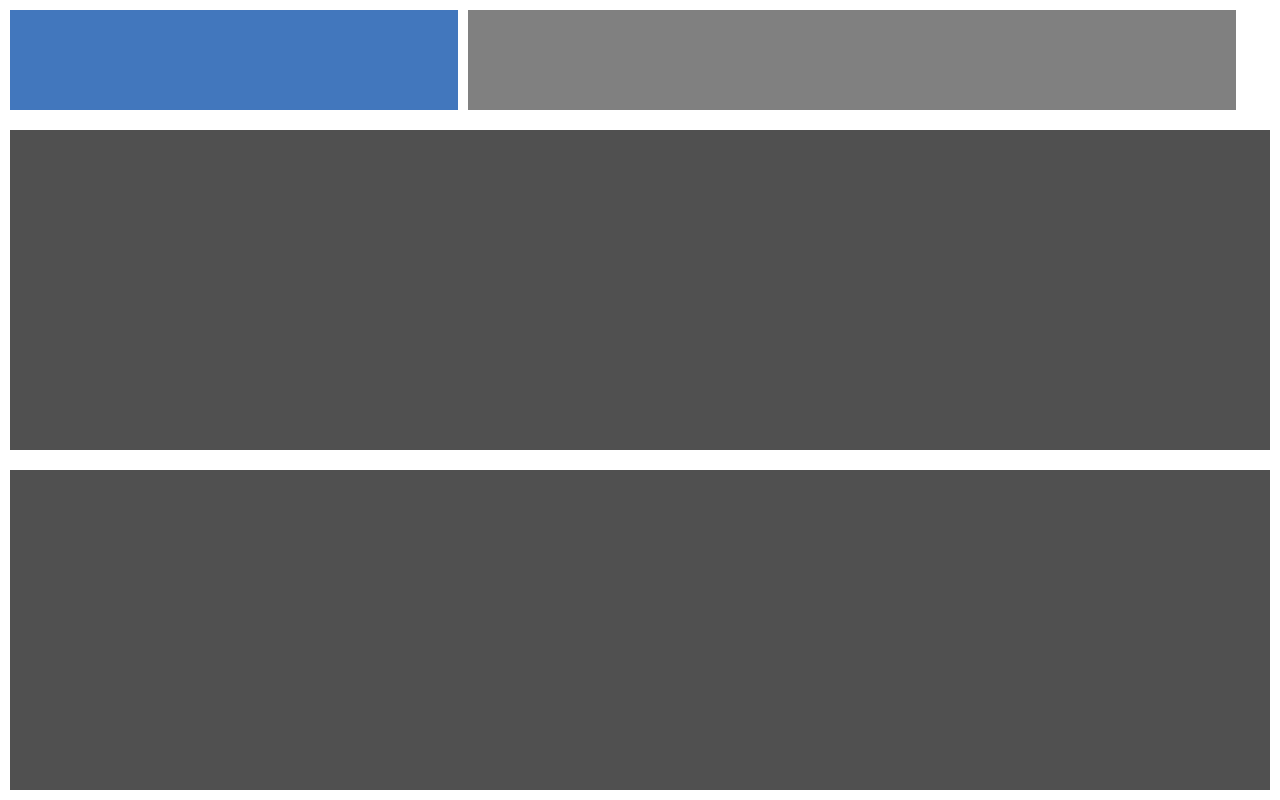
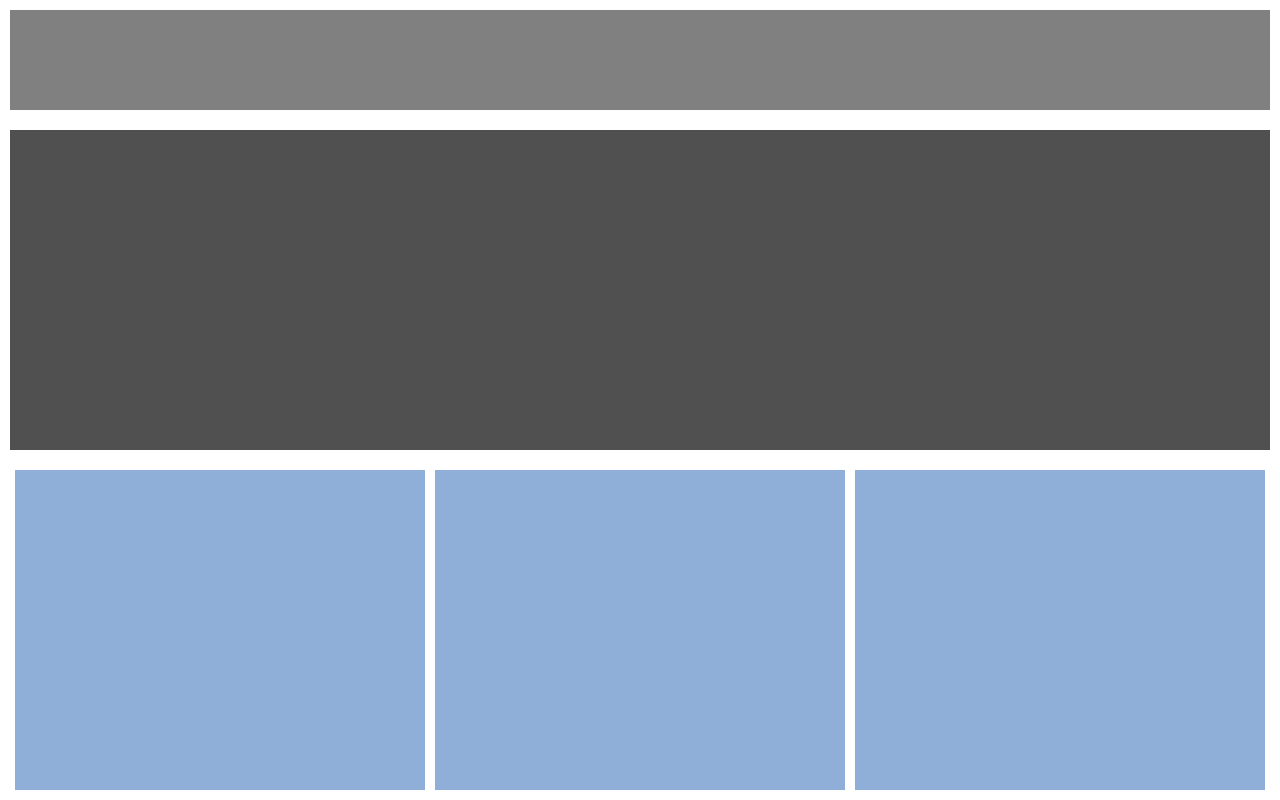
Before and after one commit to harshalvrm/ResponsiveLayoutDesign, a plain HTML site: page index.html in a window 1280 px wide. Drawn offline with Linux system fonts and the light colour scheme.

Commit message:
Layout Done

```diff
--- a/style.css
+++ b/style.css
@@ -9,22 +9,19 @@
 }
 
 .nav{
+    background-color: #808080;
+    height: 100px;
     display: flex;
-    width: 100vw;
-    margin: 5px;
+    margin: 10px;
 }
 
 .navLeft{
-    width: 35vw;
     height: 100px;
-    margin: 5px;
     background-color: #4277bd;
 }
 
 .navRight{
     background-color: #808080;
-    width: 60vw;
-    height: 100px;
     margin: 5px;
 }
 
@@ -37,10 +34,11 @@
 .featureSection{
     height: 40vh;
     margin: 10px;
-    background-color: #505050;
     display: flex;
 }
 
 .features{
-
+    width: 33%;
+    background-color: #90afd8;
+    margin: 0 5px;
 }
```
